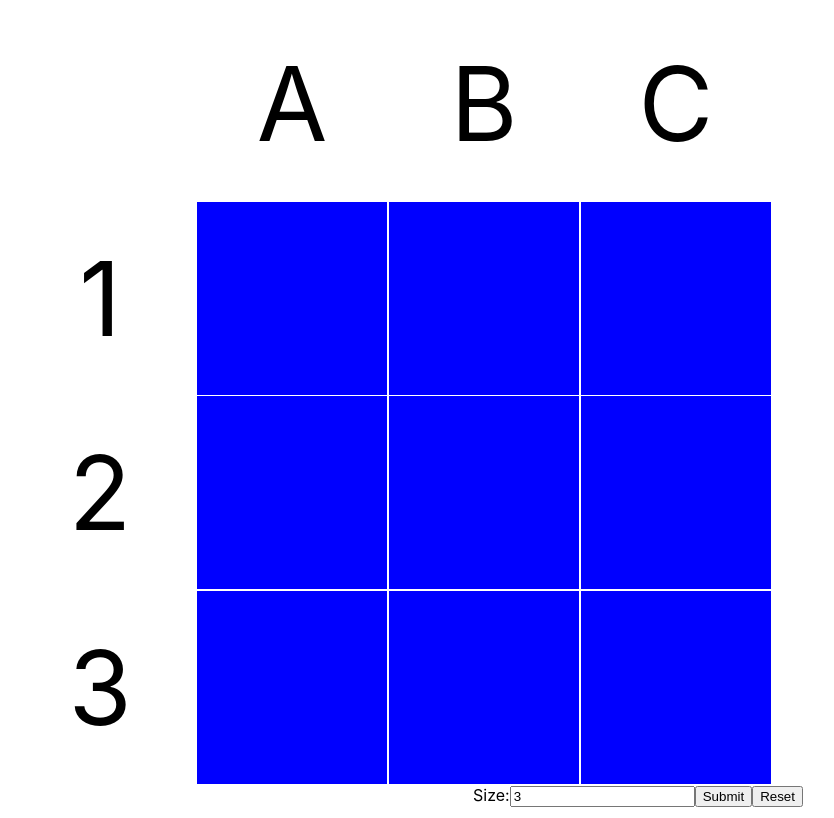
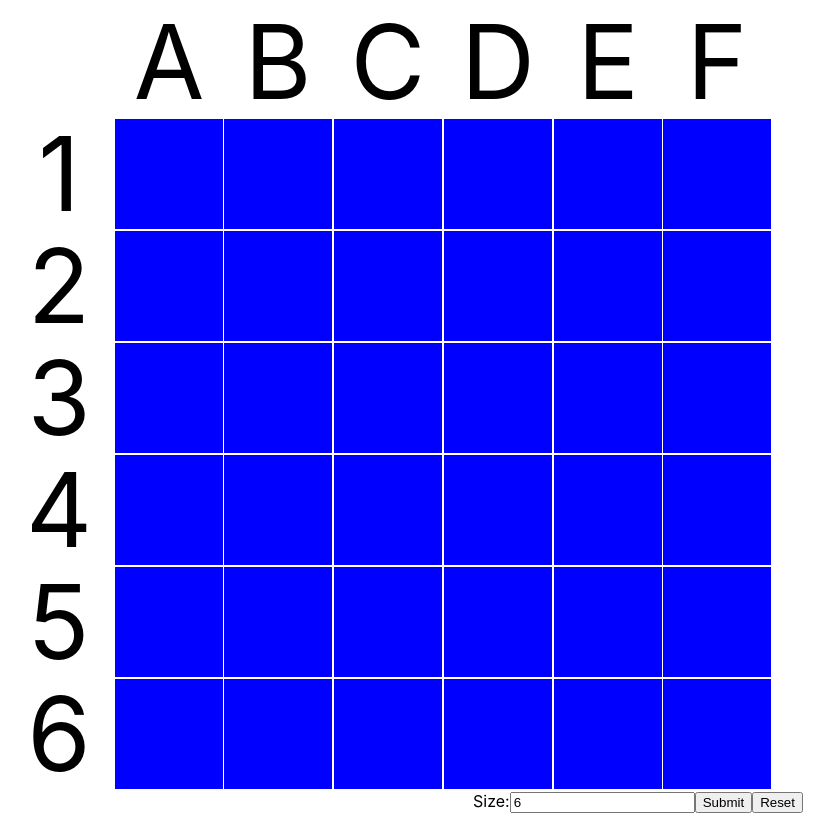
Before and after one commit to dnnsmnstrr/battleshots, a React (Create React App) app: page / in a window 1280 px wide. Shown: the whole page, without its empty margins (2-836 px from the left). Built offline with nearby package versions, Linux system fonts and the light colour scheme.

Commit message:
Set default size to 6

```diff
--- a/src/App.css
+++ b/src/App.css
@@ -1,11 +1,13 @@
 .App {
   text-align: center;
   vertical-align: middle;
-  user-select: none;
   padding: 5px;
+  justify-content: center;
+  align-items: center;
 }
 
 .cellContainer {
+  user-select: none;
   display: flex;
   align-items: center;
   justify-content: center;
--- a/src/components/Grid.js
+++ b/src/components/Grid.js
@@ -43,7 +43,6 @@ const Grid = (props) => {
       margin={[2,2]}
     >
       {grid.map(({value, cellType, x, y, index}, idx) => {
-        console.log('idx', idx)
         return <div className='cellContainer' key={idx} data-grid={{x, y, w: 1, h: 1, static: true}}>
           {cellType === 'label' ? <Label index={value} numeric={!x} /> : <Cell status={value} onClick={(e) => cycleCellStatus(index, e.type === 'contextmenu')}/>}
         </div>;
--- a/src/components/Label.js
+++ b/src/components/Label.js
@@ -3,7 +3,6 @@ import React from 'react'
 const toChars = n => `${n >= 26 ? toChars(Math.floor(n / 26) - 1) : ''}${'ABCDEFGHIJKLMNOPQRSTUVWXYZ'[n % 26]}`;
 
 const Label = ({index, numeric = false}, onClick = () => {}) => {
-  console.log('numeric', numeric)
   let value = index
   if (!numeric) {
     value = toChars(index - 1)
--- a/src/hooks/useRadar.js
+++ b/src/hooks/useRadar.js
@@ -4,7 +4,7 @@ export const RadarContext = createContext({})
 export const useRadar = () => useContext(RadarContext)
 
 export const RadarProvider = ({ children }) => {
-  const DEFAULT_GAMESIZE = 3
+  const DEFAULT_GAMESIZE = 6
   const MAX_SIZE = 12
   const MIN_SIZE = 2
   const [size, setSize] = useState(DEFAULT_GAMESIZE)
@@ -15,7 +15,6 @@ export const RadarProvider = ({ children }) => {
     setUpdating(true)
     setCells([])
     const defaultCells = new Array(size * size).fill('water')
-    console.log('defaultCells', defaultCells)
     setCells(defaultCells)
     setUpdating(false)
   }, [size, setCells])
```
Also changed, not shown: 1 other file (tests, documents, lock files or other folders).
